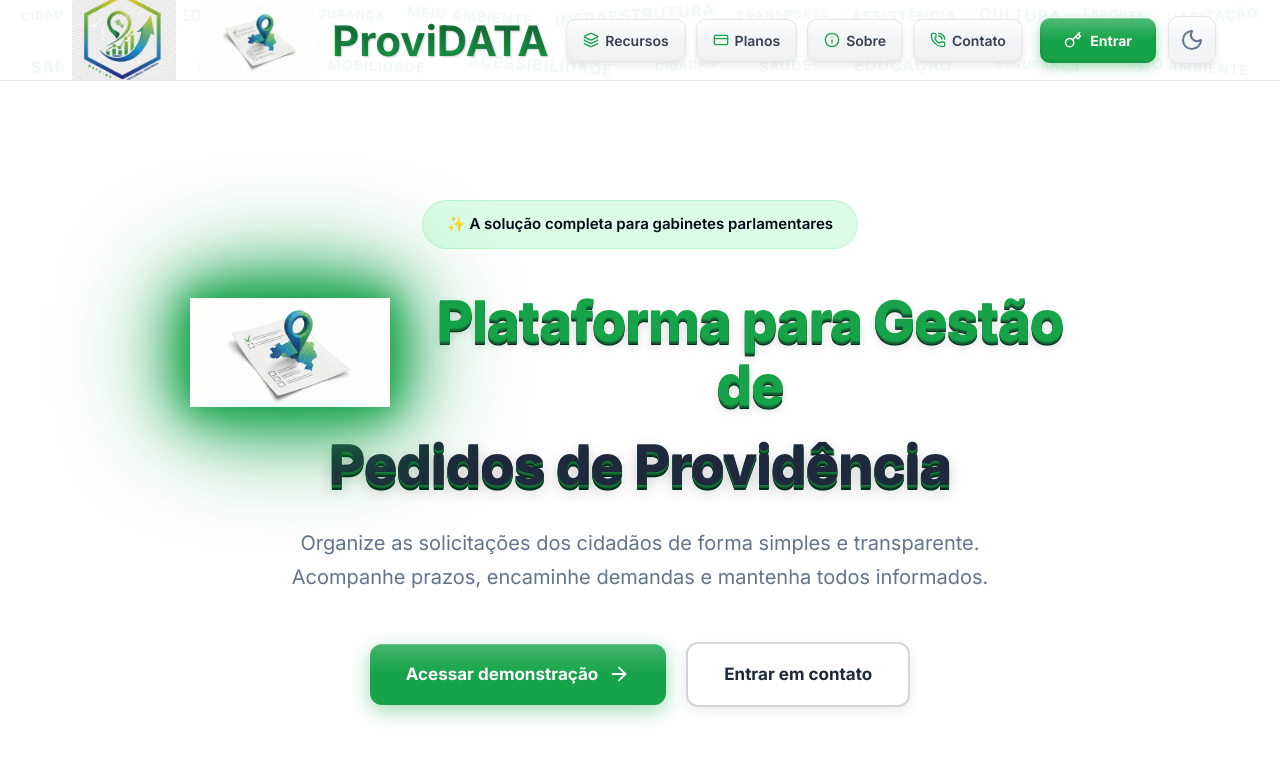
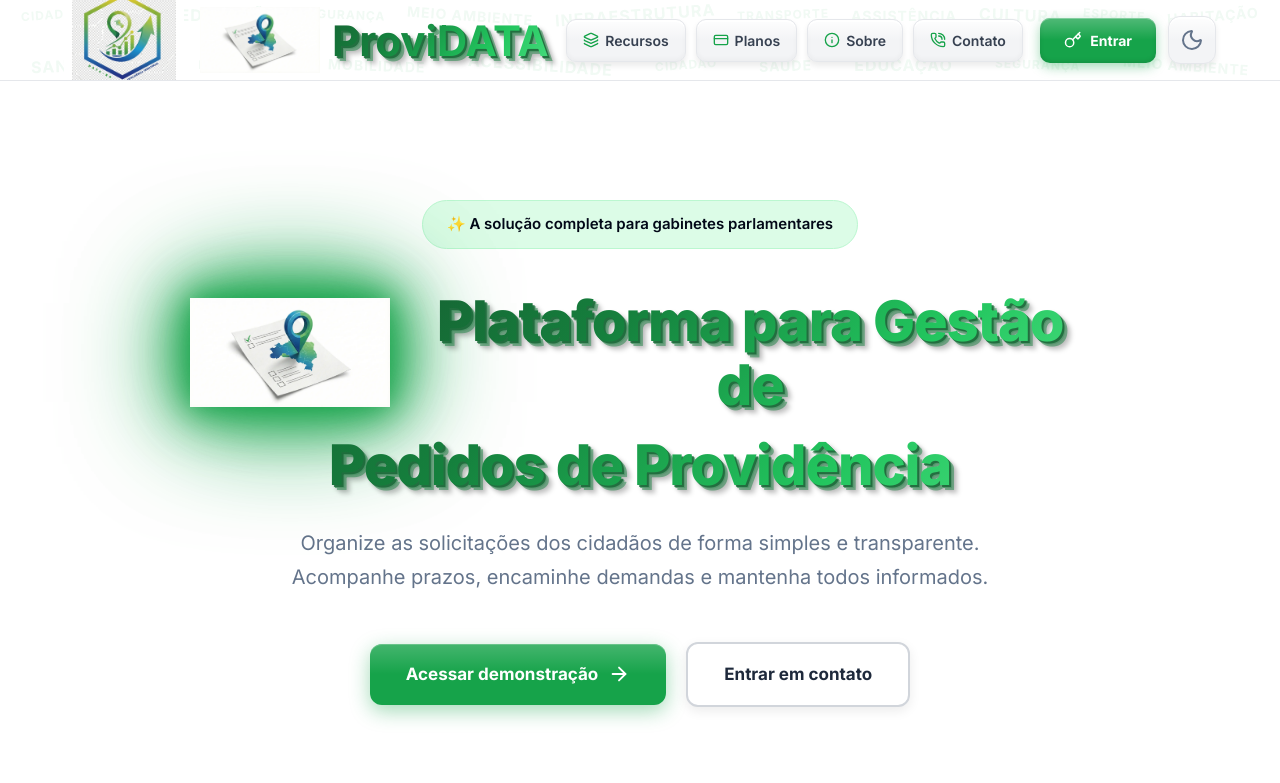
Before and after one commit to justr1de/ProviDATA, a Next.js app: page / in a window 1280 px wide. Shown: the top 783 px of the page. Built offline with nearby package versions, Linux system fonts and the light colour scheme; no server answers.

Commit message:
fix: aplicar degradê verde com relevo ao texto ProviDATA e títulos, uniformizar layout

```diff
--- a/src/app/globals.css
+++ b/src/app/globals.css
@@ -116,10 +116,11 @@ input, textarea, select {
 }
 
 .text-providata-gradient {
-  background: linear-gradient(to bottom, #166534, #22c55e);
+  background: linear-gradient(135deg, #166534 0%, #15803d 30%, #22c55e 70%, #4ade80 100%);
   -webkit-background-clip: text;
+  background-clip: text;
   -webkit-text-fill-color: transparent;
-  text-shadow: 1px 1px 2px rgba(0,0,0,0.2);
+  filter: drop-shadow(2px 2px 0px rgba(22, 101, 52, 0.8)) drop-shadow(3px 3px 0px rgba(21, 128, 61, 0.6)) drop-shadow(4px 4px 2px rgba(0, 0, 0, 0.3));
 }
 
 .title-default-color {
--- a/src/app/page.tsx
+++ b/src/app/page.tsx
@@ -406,24 +406,16 @@ style={{
 		                }}
 		                className="hover:scale-105 transition-transform duration-300"
 	              />
-	              <span style={{
-	                color: '#16a34a',
+<span className="text-providata-gradient" style={{
 		                display: 'block',
-	                textShadow: isDark
-	                  ? '0 1px 0 #0d5a2d, 0 2px 0 #0a4a25, 0 3px 0 #083d1f, 0 4px 0 #063018, 0 5px 10px rgba(0,0,0,0.5)'
-	                  : '0 1px 0 #15803d, 0 2px 0 #166534, 0 3px 0 #14532d, 0 4px 0 #052e16, 0 5px 10px rgba(0,0,0,0.15)',
 		                letterSpacing: '-0.02em'
 		              }}>
 		                Plataforma para Gestão de
 		              </span>
 	            </div>
-	            <span style={{
-	              color: isDark ? '#ffffff' : '#1e293b',
+<span className="text-providata-gradient" style={{
 		              display: 'block',
 		              marginTop: '8px',
-	              textShadow: isDark
-	                ? '0 1px 0 #0d5a2d, 0 2px 0 #0a4a25, 0 3px 0 #083d1f, 0 4px 0 #063018, 0 5px 0 #042310, 0 6px 15px rgba(0,0,0,0.6)'
-	                : '0 1px 0 #15803d, 0 2px 0 #166534, 0 3px 0 #14532d, 0 4px 0 #052e16, 0 5px 0 #022c22, 0 6px 15px rgba(0,0,0,0.2)',
 		              letterSpacing: '-0.02em'
 		            }}>
 		              Pedidos de Providência
```
Lines whose indentation alone changed are shown as unchanged.
